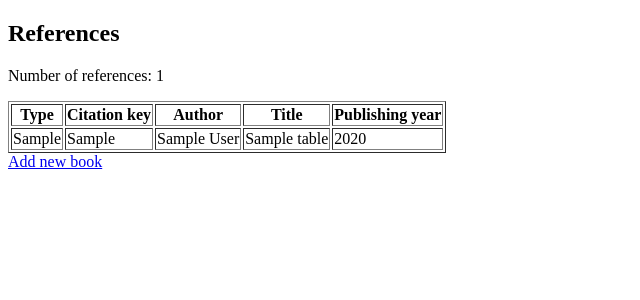
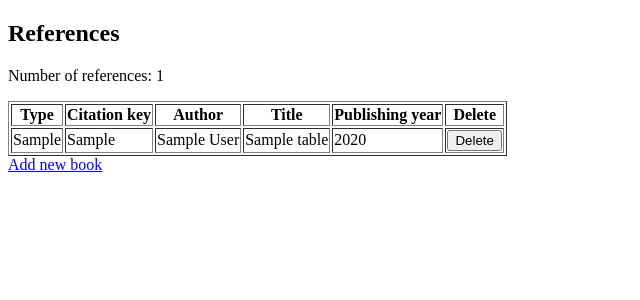
Before and after one commit to nessamerivirta/jugu_miniprojekti, a Flask app: page /view_references in a window 1280 px wide. Shown: the top 300 px of the page, without its empty margins (0-640 px from the left). Run offline with Flask 3, Linux system fonts and the light colour scheme; tables that the repository leaves empty hold one stand-in row (values such as "Sample post").

Commit message:
Modify deletion code to fit all references

```diff
--- a/src/app.py
+++ b/src/app.py
@@ -2,8 +2,8 @@ from flask import redirect, render_template, request, jsonify, flash
 from db_helper import reset_db
 from repositories.todo_repository import set_done
 from config import app, test_env
-from repositories.book_repository import create_book, get_books, delete_book
-from repositories.reference_repository import create_reference, get_references
+from repositories.book_repository import create_book, get_books
+from repositories.reference_repository import create_reference, get_references, delete_reference
 from entities.book import Book
 
 @app.route("/")
@@ -54,10 +54,10 @@ def book_creation():
         return  redirect("/new_book")
 
 
-@app.route("/delete_book/<int:book_id>", methods=["POST"])
-def delete_book_route(book_id):
-    delete_book(book_id)
-    return redirect("/view_books")
+@app.route("/delete_reference/<int:reference_id>", methods=["POST"])
+def delete_reference_route(reference_id):
+    delete_reference(reference_id)
+    return redirect("/view_references")
 
 
 # testausta varten oleva reitti
--- a/src/config.py
+++ b/src/config.py
@@ -16,7 +16,7 @@ app.config["SQLALCHEMY_DATABASE_URI"] = getenv("DATABASE_URL")
 db = SQLAlchemy(app)
 
 with app.app_context():
-    event.listens_for(db.engine, "connect")
+    @event.listens_for(db.engine, "connect")
     def set_sqlite_pragma(dbapi_connection, connection_record):
         cursor = dbapi_connection.cursor()
         cursor.execute("PRAGMA foreign_keys=ON")
--- a/src/repositories/reference_repository.py
+++ b/src/repositories/reference_repository.py
@@ -25,3 +25,11 @@ def get_references():
         ORDER BY author, publishing_year
     """)
     return db.session.execute(sql).fetchall()
+
+def delete_reference(reference_id):
+    sql = text("""
+        DELETE FROM references_table
+        WHERE id = :reference_id
+    """)
+    db.session.execute(sql, {"reference_id": reference_id})
+    db.session.commit()
--- a/src/schema.sql
+++ b/src/schema.sql
@@ -10,6 +10,6 @@ CREATE TABLE references_table (
 CREATE TABLE books (
   id INTEGER PRIMARY KEY,
   reference_id INTEGER NOT NULL UNIQUE
-    REFERENCES references_table(id),
+    REFERENCES references_table(id) ON DELETE CASCADE,
   publisher TEXT NOT NULL
 );
--- a/src/templates/books.html
+++ b/src/templates/books.html
@@ -23,11 +23,6 @@
           <td>{{ book.title }}</td>
           <td>{{ book.publishing_year }}</td>
           <td>{{ book.publisher }}</td>
-          <td>
-            <form action="/delete_book/{{ book.id }}" method="POST">
-            <button type="submit">Delete book</button>
-            </form>
-          </td>
         </tr>
       {% endfor %}
     </table>
--- a/src/templates/references.html
+++ b/src/templates/references.html
@@ -25,6 +25,7 @@ References
         <th>Author</th>
         <th>Title</th>
         <th>Publishing year</th>
+        <th>Delete</th>
       </tr>
       {% for reference in references %}
         <tr>
@@ -33,6 +34,11 @@ References
           <td>{{ reference.author }}</td>
           <td>{{ reference.title }}</td>
           <td>{{ reference.publishing_year }}</td>
+          <td>
+            <form action="/delete_reference/{{ reference.id }}" method="POST">
+              <button type="submit">Delete</button>
+            </form>
+          </td>
         </tr>
       {% endfor %}
     </table>
```
Also changed, not shown: src/repositories/book_repository.py (+0 -8 lines), 1 other file.
